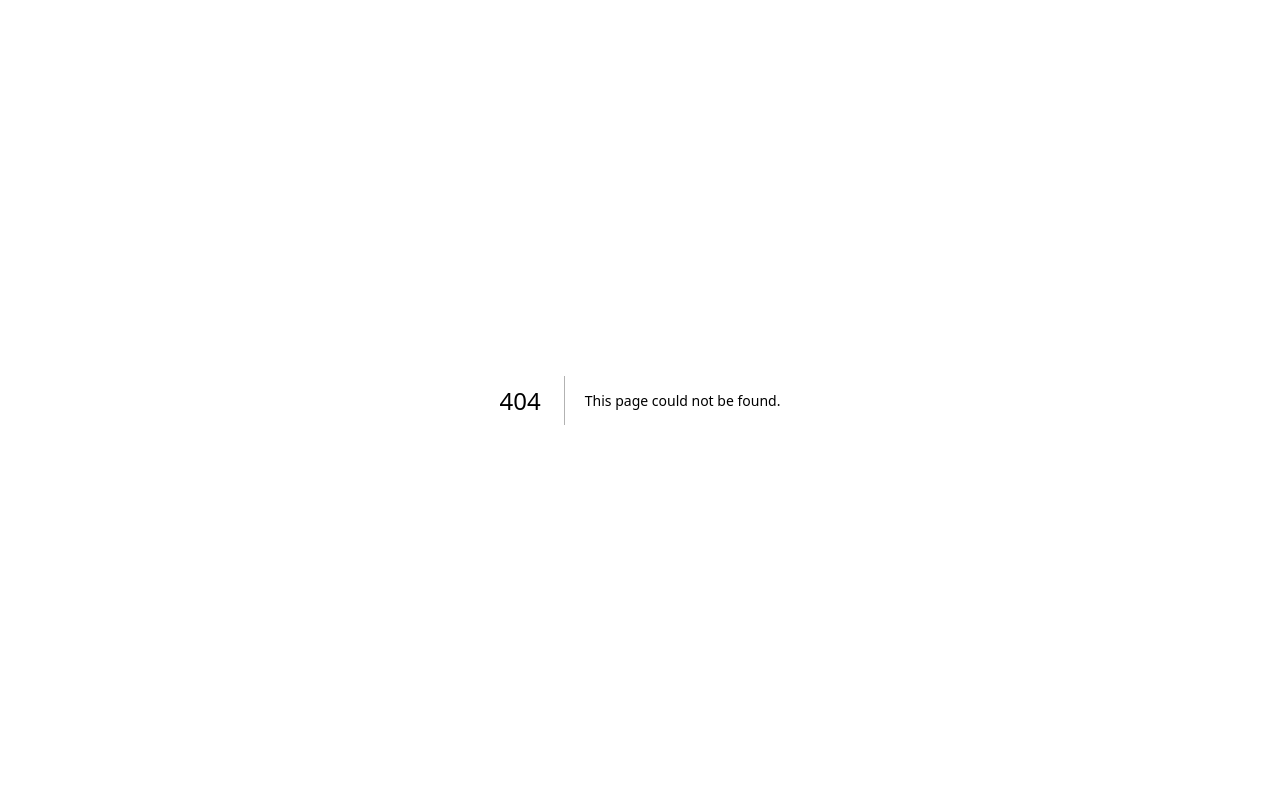
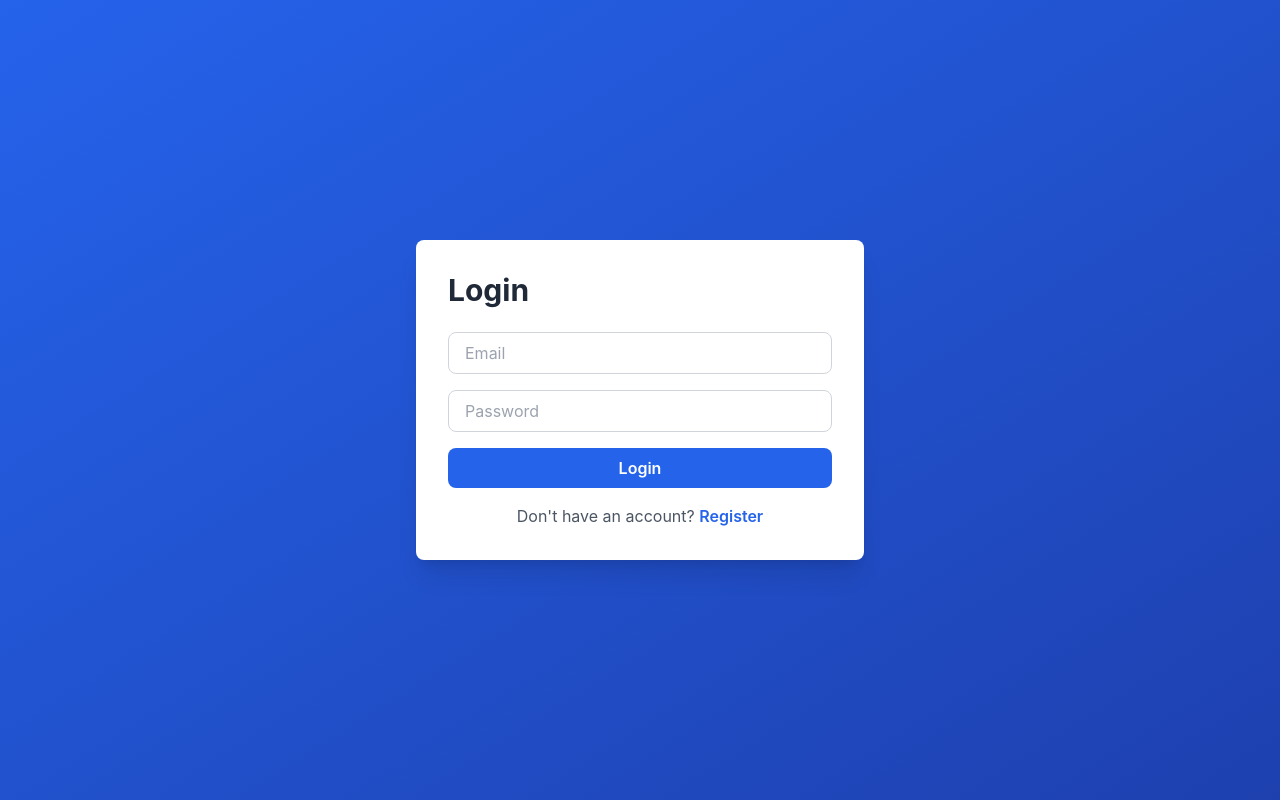
Before and after one commit to spectertruistbank-hue/spectruist-banking, a Next.js app: page /login in a window 1280 px wide. Before the commit this address had no page. Built offline with nearby package versions, Linux system fonts and the light colour scheme.

Commit message:
Create page.tsx

```diff
--- /dev/null
+++ b/app/(auth)/login/page.tsx
@@ -0,0 +1,87 @@
+"use client";
+
+import { signIn } from "next-auth/react";
+import { useRouter } from "next/navigation";
+import { useState } from "react";
+import Link from "next/link";
+
+export default function Login() {
+  const [email, setEmail] = useState("");
+  const [password, setPassword] = useState("");
+  const [error, setError] = useState("");
+  const [loading, setLoading] = useState(false);
+  const router = useRouter();
+
+  const handleLogin = async (e: React.FormEvent) => {
+    e.preventDefault();
+    setError("");
+    setLoading(true);
+
+    try {
+      const result = await signIn("credentials", {
+        email,
+        password,
+        redirect: false
+      });
+
+      if (result?.error) {
+        throw new Error(result.error);
+      }
+
+      if (result?.ok) {
+        router.push("/dashboard");
+      }
+    } catch (err) {
+      setError(err instanceof Error ? err.message : "Login failed");
+    } finally {
+      setLoading(false);
+    }
+  };
+
+  return (
+    <div className="min-h-screen bg-gradient-to-br from-blue-600 to-blue-800 flex items-center justify-center p-4">
+      <div className="bg-white rounded-lg shadow-xl p-8 w-full max-w-md">
+        <h1 className="text-3xl font-bold text-gray-800 mb-6">Login</h1>
+
+        {error && (
+          <div className="bg-red-50 border border-red-200 text-red-700 px-4 py-3 rounded-lg mb-4">
+            {error}
+          </div>
+        )}
+
+        <form onSubmit={handleLogin} className="space-y-4">
+          <input
+            type="email"
+            placeholder="Email"
+            value={email}
+            onChange={(e) => setEmail(e.target.value)}
+            className="w-full px-4 py-2 border border-gray-300 rounded-lg focus:outline-none focus:ring-2 focus:ring-blue-500"
+            required
+          />
+          <input
+            type="password"
+            placeholder="Password"
+            value={password}
+            onChange={(e) => setPassword(e.target.value)}
+            className="w-full px-4 py-2 border border-gray-300 rounded-lg focus:outline-none focus:ring-2 focus:ring-blue-500"
+            required
+          />
+          <button
+            type="submit"
+            disabled={loading}
+            className="w-full bg-blue-600 text-white py-2 rounded-lg font-semibold hover:bg-blue-700 disabled:opacity-50 disabled:cursor-not-allowed"
+          >
+            {loading ? "Logging in..." : "Login"}
+          </button>
+        </form>
+
+        <p className="text-center text-gray-600 mt-4">
+          Don't have an account?{" "}
+          <Link href="/auth/register" className="text-blue-600 font-semibold hover:underline">
+            Register
+          </Link>
+        </p>
+      </div>
+    </div>
+  );
+}
```
